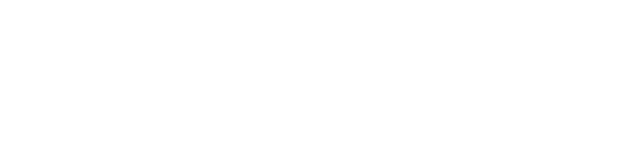
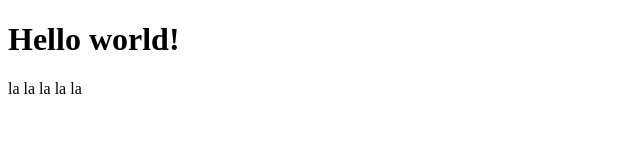
Before and after one commit to ressiuss/first-project, a plain HTML site: page index.html in a window 1280 px wide. Shown: the whole page, without its empty margins (0-640 px from the left). Drawn offline with Linux system fonts and the light colour scheme.

Commit message:
Добавила заголовок и немного текста

```diff
--- a/index.html
+++ b/index.html
@@ -3,9 +3,10 @@
 <head>
   <meta charset="UTF-8">
   <meta name="viewport" content="width=device-width, initial-scale=1.0">
-  <title>Document</title>
+  <title>Primer</title>
 </head>
 <body>
-
+  <h1> Hello world! </h1>
+  <p> la la la la la</p>
 </body>
 </html>
```
